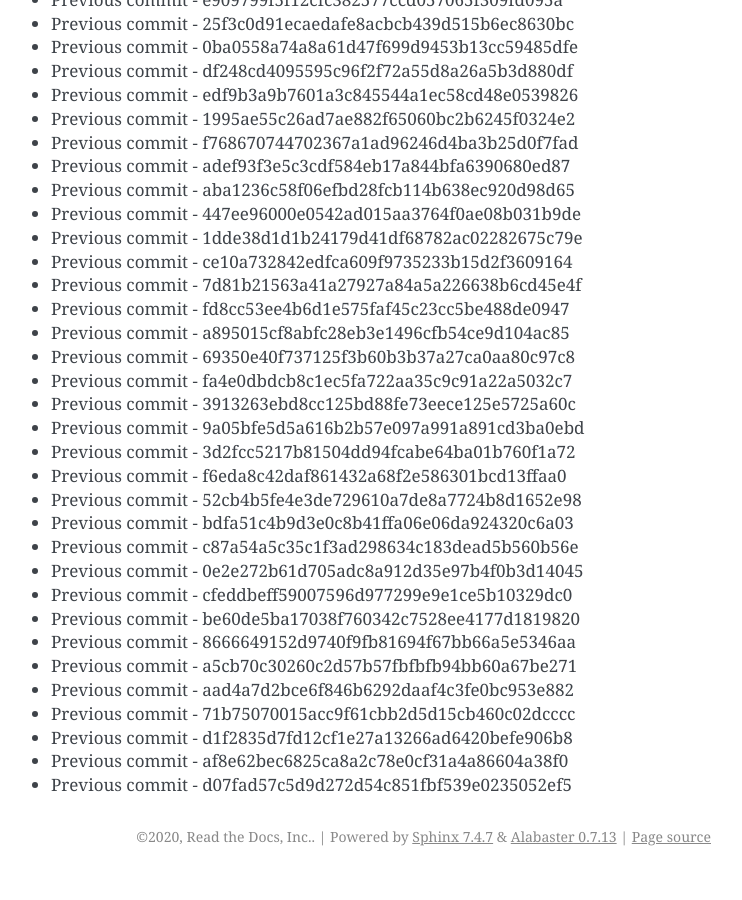
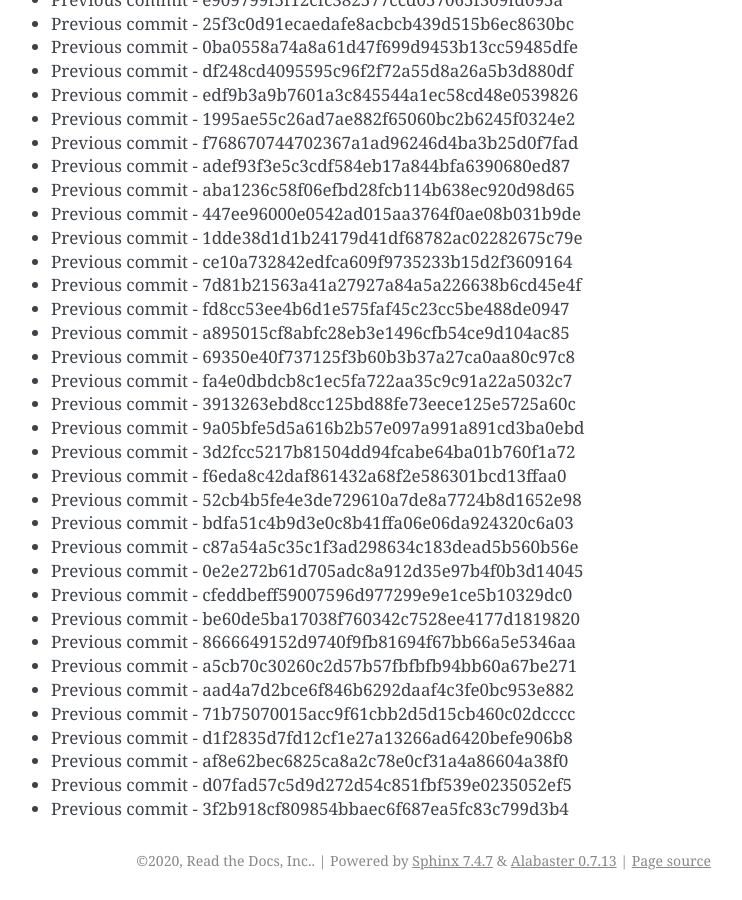
Before and after one commit to readthedocs/rtd-git-stresstest, a Sphinx documentation site: the page built from docs/updates.rst, in a window 1280 px wide and 900 px high, scrolled down 18075 px. Shown: the whole window, without its empty margins (399-1141 px from the left). Built offline with Sphinx 7.4.7, drawn with Linux system fonts in a browser that asks for light colours; before the commit the page ends 18951 px from its top, so only the background shows below that.

Commit message:
Generating commit from previous: 3f2b918cf809854bbaec6f687ea5fc83c799d3b4

```diff
--- a/docs/updates.rst
+++ b/docs/updates.rst
@@ -791,3 +791,4 @@ It can be tested for any performance characteristics.
 * Previous commit - d1f2835d7fd12cf1e27a13266ad6420befe906b8
 * Previous commit - af8e62bec6825ca8a2c78e0cf31a4a86604a38f0
 * Previous commit - d07fad57c5d9d272d54c851fbf539e0235052ef5
+* Previous commit - 3f2b918cf809854bbaec6f687ea5fc83c799d3b4
```
